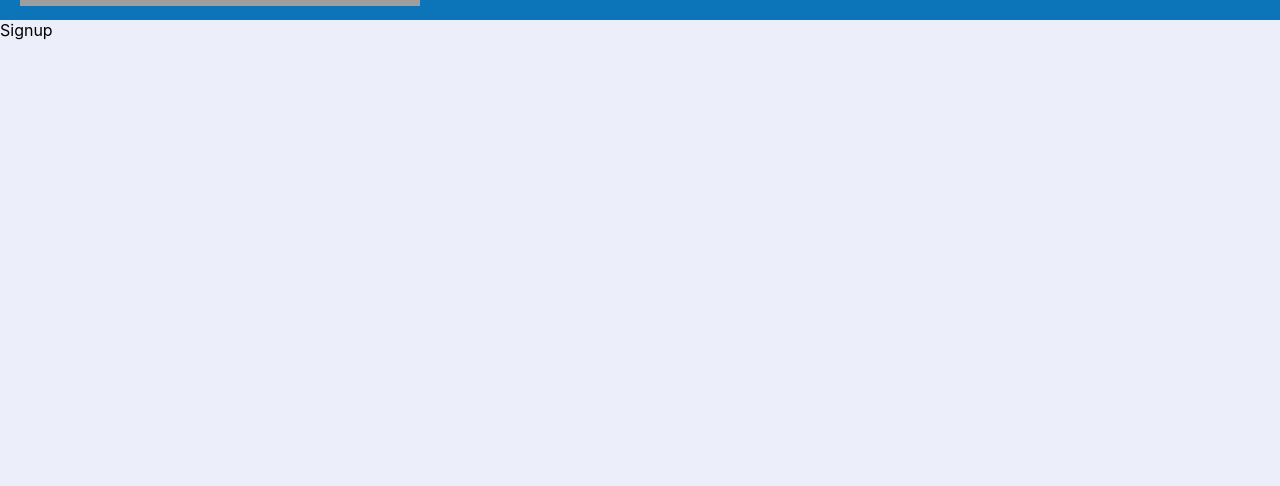
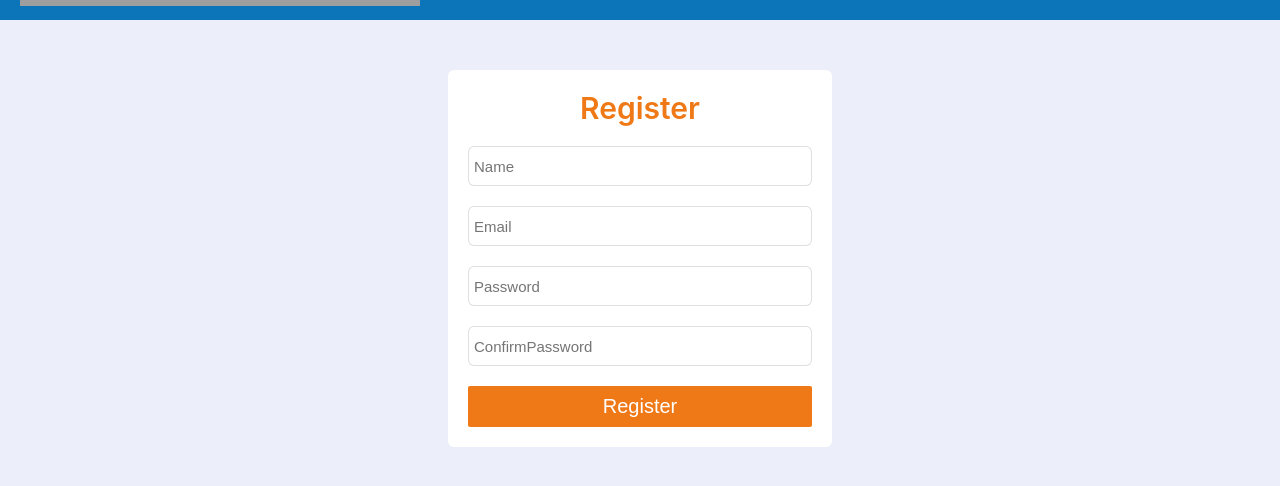
Before and after one commit to shashankch/Codeial-live, a React (Create React App) app: page /signup in a window 1280 px wide. Shown: the part 304-790 px from the top of the page. Built offline with nearby package versions, Linux system fonts and the light colour scheme; no server answers; grey boxes are pictures that could not be loaded.

Commit message:
user persist

```diff
--- a/package.json
+++ b/package.json
@@ -6,6 +6,7 @@
     "@testing-library/jest-dom": "^5.11.5",
     "@testing-library/react": "^11.1.0",
     "@testing-library/user-event": "^12.1.10",
+    "jwt-decode": "^3.1.2",
     "prop-types": "^15.7.2",
     "react": "^17.0.1",
     "react-dom": "^17.0.1",
--- a/src/actions/auth.js
+++ b/src/actions/auth.js
@@ -43,6 +43,7 @@ export function login(email, password) {
         console.log('data', data);
         if (data.success) {
           //dispatch action to save user
+          localStorage.setItem('token', data.data.token);
           dispatch(loginSuccess(data.data.user));
           return;
         }
@@ -52,16 +53,16 @@ export function login(email, password) {
   };
 }
 
-export function signup(email, password, confirmPassword, name) {
+export function signup(email, password, confirm_password, name) {
   return (dispatch) => {
-    dispatch(startLogin());
+    //  dispatch(startLogin());
     const url = APIUrls.signup();
     fetch(url, {
       method: 'POST',
       headers: {
         'Content-Type': 'application/x-www-form-urlencoded',
       },
-      body: getFormBody({ email, password, confirmPassword, name }),
+      body: getFormBody({ email, password, confirm_password, name }),
     })
       .then((response) => response.json())
       .then((data) => {
--- a/src/components/App.js
+++ b/src/components/App.js
@@ -1,17 +1,33 @@
 import React from 'react';
 import { connect } from 'react-redux';
-import { BrowserRouter as Router, Route,Switch } from 'react-router-dom';
+import { BrowserRouter as Router, Route, Switch } from 'react-router-dom';
 import { fetchPosts } from '../actions/posts';
-import { Home, Navbar,Page404,Login } from './';
+import { Home, Navbar, Page404, Login, Signup } from './';
 import PropTypes from 'prop-types';
-
+import jwtDecode from 'jwt-decode';
 //const Login = () => <div>Login</div>;
 
-const Signup = () => <div>Signup</div>;
+// const Signup = () => <div>Signup</div>;
 
 class App extends React.Component {
   componentDidMount() {
     this.props.dispatch(fetchPosts());
+
+    const token = localStorage.getItem('token');
+
+    if (token) {
+      const user = jwtDecode(token);
+
+      console.log('user', user);
+      this.props.dispatch(
+        authenticateUser({
+          email: user.email,
+          _id: user._id,
+          name: user.name,
+        })
+      );
+      this.props.dispatch(getAssetsbyUser(user._id));
+    }
   }
 
   render() {
@@ -31,7 +47,7 @@ class App extends React.Component {
             />
             <Route path="/login" component={Login} />
             <Route path="/signup" component={Signup} />
-          <Route  component={Page404} />
+            <Route component={Page404} />
           </Switch>
         </div>
       </Router>
--- /dev/null
+++ b/src/components/Signup.js
@@ -0,0 +1,105 @@
+import React, { Component } from 'react';
+import { connect } from 'react-redux';
+import { signup, startSignup } from '../actions/auth';
+
+class Signup extends Component {
+  constructor(props) {
+    super(props);
+    this.state = {
+      email: '',
+      password: '',
+      name: '',
+      confirmPassword: '',
+    };
+  }
+
+  handleInputChange = (field, value) => {
+    this.setState({
+      [field]: value,
+    });
+  };
+
+  onFormSubmit = (e) => {
+    e.preventDefault();
+
+    const { email, password, confirmPassword, name } = this.state;
+
+    if (email && password && confirmPassword && name) {
+      this.props.dispatch(startSignup());
+      this.props.dispatch(signup(email, password, confirmPassword, name));
+    }
+    this.setState({
+      email: '',
+      password: '',
+      name: '',
+    });
+  };
+
+  render() {
+    const { inProgress, error, success } = this.props.auth;
+    return (
+      <form className="login-form">
+        <span className="login-signup-header"> Register</span>
+        {error && <div className="alert error-dailog">{error}</div>}
+        {success && <div className="alert success-dailog">{success}</div>}
+
+        <div className="field">
+          <input
+            placeholder="Name"
+            type="text"
+            required
+            onChange={(e) => this.handleInputChange('name', e.target.value)}
+            value={this.state.name}
+          />
+        </div>
+        <div className="field">
+          <input
+            placeholder="Email"
+            type="email"
+            required
+            onChange={(e) => this.handleInputChange('email', e.target.value)}
+            value={this.state.email}
+          />
+        </div>
+
+        <div className="field">
+          <input
+            placeholder="Password"
+            type="password"
+            required
+            onChange={(e) => this.handleInputChange('password', e.target.value)}
+            value={this.state.password}
+          />
+        </div>
+        <div className="field">
+          <input
+            placeholder="ConfirmPassword"
+            type="password"
+            required
+            onChange={(e) =>
+              this.handleInputChange('confirmPassword', e.target.value)
+            }
+            value={this.state.confirmPassword}
+          />
+        </div>
+        <div className="field">
+          {inProgress ? (
+            <button onClick={this.onFormSubmit} disabled={inProgress}>
+              Checking status...
+            </button>
+          ) : (
+            <button onClick={this.onFormSubmit} disabled={inProgress}>
+              Register
+            </button>
+          )}
+        </div>
+      </form>
+    );
+  }
+}
+
+const mapStateToProps = (state) => ({
+  auth: state.auth,
+});
+
+export default connect(mapStateToProps)(Signup);
--- a/src/components/index.js
+++ b/src/components/index.js
@@ -4,5 +4,6 @@ import App from './App';
 import Home from './Home';
 import Page404 from './Page404';
 import Login from './Login';
+import Signup from './Signup';
 
-export { Navbar, App,Home,PostsList,Page404,Login };
+export { Navbar, App, Home, PostsList, Page404, Login, Signup };
--- a/src/index.css
+++ b/src/index.css
@@ -41,7 +41,7 @@ code {
   align-self: flex-start;
 }
 
-.error-dialog {
+.error-dailog {
   color: #721c24;
   background-color: #f8d7da;
   border-color: #f5c6cb;
--- a/src/reducers/auth.js
+++ b/src/reducers/auth.js
@@ -2,6 +2,9 @@ import {
   LOGIN_START,
   LOGIN_SUCCESS,
   LOGIN_FAILED,
+  SIGNUP_START,
+  SIGNUP_SUCCESS,
+  SIGNUP_FAILED,
 } from '../actions/actionTypes';
 
 const initialAuthState = {
@@ -11,27 +14,29 @@ const initialAuthState = {
   inProgress: false,
 };
 
-export  function auth(state = initialAuthState, action) {
+export function auth(state = initialAuthState, action) {
   switch (action.type) {
     case LOGIN_START:
+    case SIGNUP_START:
       return {
         ...state,
         inProgress: true,
       };
     case LOGIN_SUCCESS:
+    case SIGNUP_SUCCESS:
       return {
         ...state,
         user: action.user,
         isLoggedIn: true,
-        inProgress:false,
-        error:null
+        inProgress: false,
+        error: null,
       };
     case LOGIN_FAILED:
+    case SIGNUP_FAILED:
       return {
         ...state,
-        inProgress:false,
+        inProgress: false,
         error: action.error,
-
       };
     default:
       return state;
```
Also changed, not shown: 1 other file (tests, documents, lock files or other folders). Lines whose indentation alone changed are shown as unchanged.
